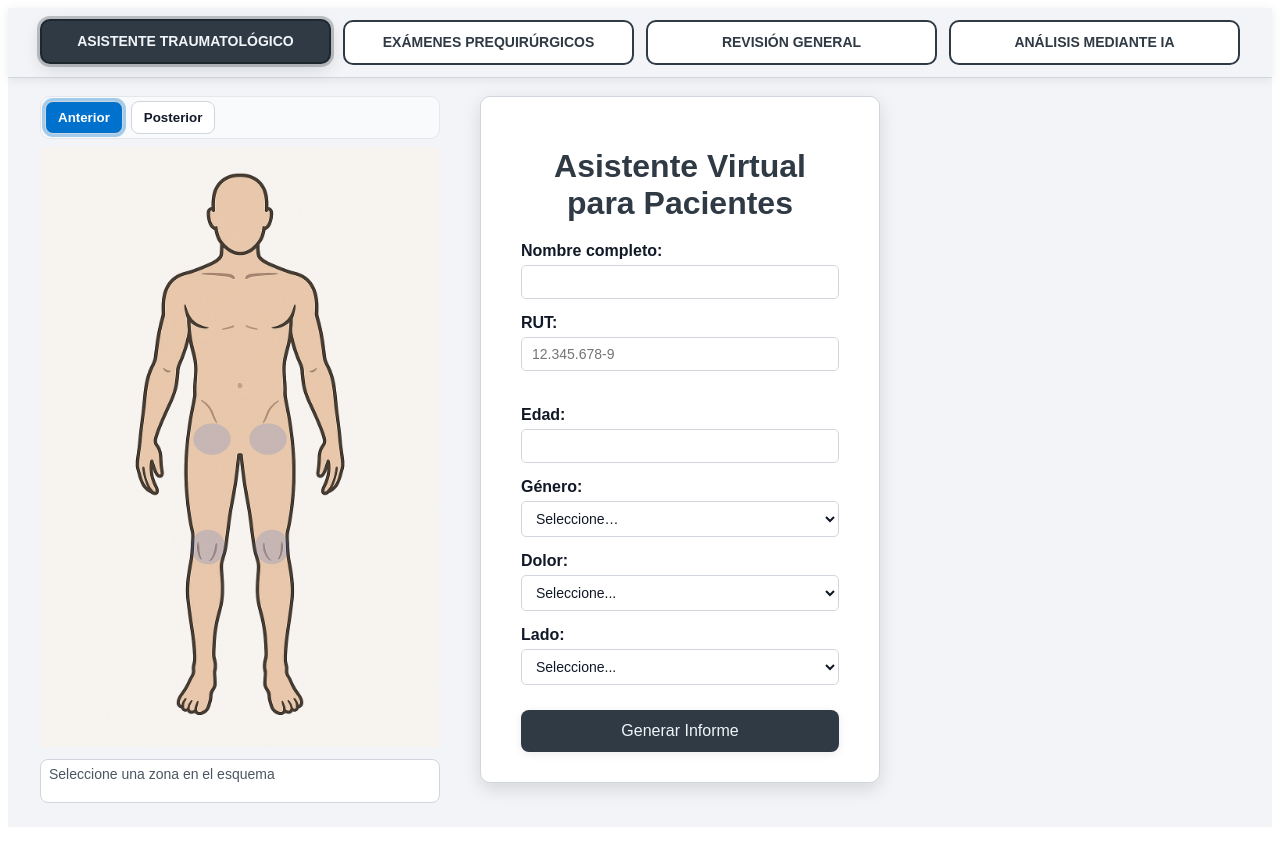
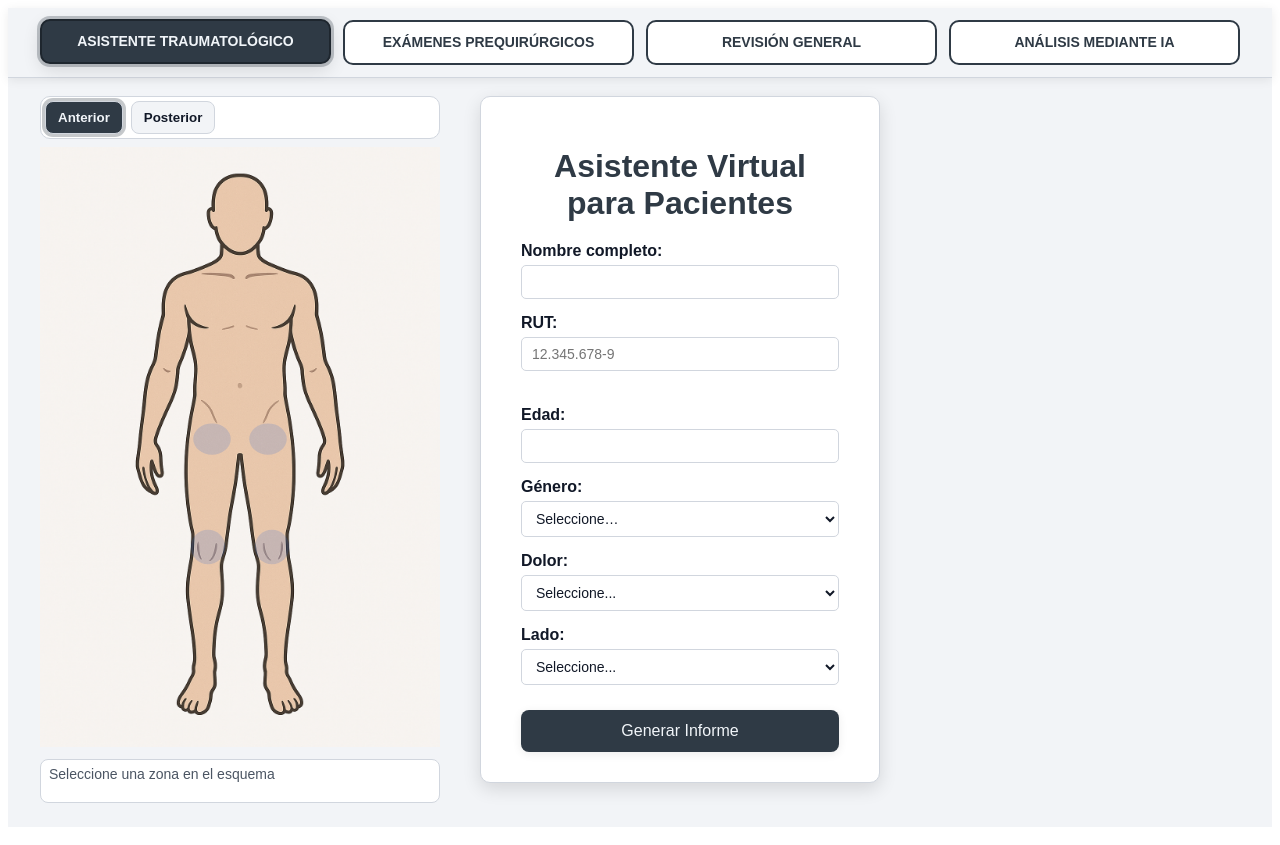
Before and after one commit to cahuerta/ASISTENCIA-ICA, a React (Vite) app: page / in a window 1280 px wide. Built offline with nearby package versions, Linux system fonts and the light colour scheme.

Commit message:
Update EsquemaToggleTabs.jsx

```diff
--- a/src/EsquemaToggleTabs.jsx
+++ b/src/EsquemaToggleTabs.jsx
@@ -1,5 +1,8 @@
 // src/EsquemaToggleTabs.jsx
 import React, { useMemo, useRef, useEffect } from "react";
+import { getTheme } from "./theme.js";
+
+const T = getTheme();
 
 /**
  * Toggle Anterior/Posterior accesible (tabs):
@@ -40,8 +43,7 @@ export default function EsquemaToggleTabs({
   }, [vista, activeIndex, tabs]);
 
   const moveFocus = (nextIndex) => {
-    const i =
-      (nextIndex + tabs.length) % tabs.length; // wrap-around
+    const i = (nextIndex + tabs.length) % tabs.length; // wrap-around
     const k = tabs[i].key;
     refs.current[k]?.focus();
   };
@@ -81,24 +83,24 @@ export default function EsquemaToggleTabs({
       display: "flex",
       gap: 8,
       marginBottom: 8,
-      border: "1px solid #e5e7eb",
+      border: `1px solid ${T.border ?? "#e5e7eb"}`,
       borderRadius: 10,
       padding: 4,
-      background: "#f9fafb",
+      background: T.surface ?? "#f9fafb",
     },
     tab: (selected) => ({
       padding: "8px 12px",
       borderRadius: 8,
-      border: "1px solid #d1d5db",
-      background: selected ? "#0072CE" : "#fff",
-      color: selected ? "#fff" : "#111827",
+      border: `1px solid ${T.border ?? "#d1d5db"}`,
+      background: selected ? (T.primary ?? "#0072CE") : (T.bg ?? "#fff"),
+      color: selected ? (T.onPrimary ?? "#fff") : (T.text ?? "#111827"),
       cursor: "pointer",
       fontWeight: 600,
       outline: "none",
     }),
     tabFocus: {
       // se aplica vía :focus-visible en navegadores modernos
-      boxShadow: "0 0 0 3px rgba(0,114,206,0.35)",
+      boxShadow: `0 0 0 3px ${T.accentAlpha ?? "rgba(0,114,206,0.35)"}`,
     },
   };
 
```
